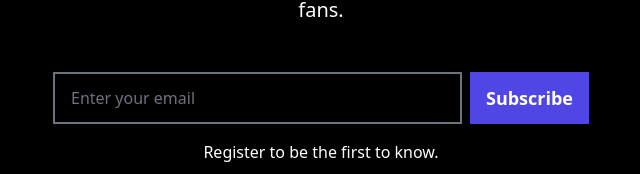
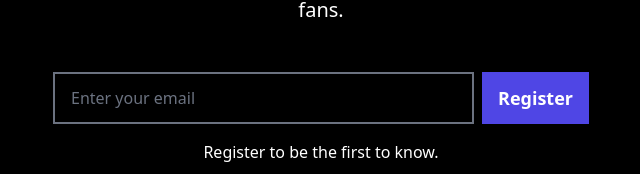
Before and after one commit to nobilelucifero/goosebump-website, a Next.js app: page / in a window 1280 px wide. Shown: the part 372-546 px from the top of the page, without its empty margins (319-959 px from the left). Built offline with nearby package versions, Linux system fonts and the light colour scheme.

Commit message:
change button copy

```diff
--- a/pages/index.js
+++ b/pages/index.js
@@ -33,7 +33,10 @@ export default function Home() {
     <div className="bg-black">
       <Head>
         <title>Goosebump</title>
-        <meta name="description" content="The future of music mementos, directly from artists to fans." />
+        <meta
+          name="description"
+          content="The future of music mementos, directly from artists to fans."
+        />
         {/* <link rel="icon" href="/favicon.ico" /> */}
       </Head>
 
@@ -48,12 +51,15 @@ export default function Home() {
             </p>
 
             <div className="mt-12 form-wrapper">
-              {message
-                ? <p
+              {message ? (
+                <p
                   className="px-4 py-3 bg-gray-700 text-white"
                   id="waitlist-form-status"
-            >{message}</p>
-                : <form
+                >
+                  {message}
+                </p>
+              ) : (
+                <form
                   className="w-full flex gap-2"
                   id="waitlist-form"
                   onSubmit={subscribeEmail}
@@ -70,9 +76,10 @@ export default function Home() {
                     type="submit"
                     className="bg-indigo-600 text-white px-4 py-3 font-bold sm:text-lg"
                   >
-                  Subscribe
+                    Register
                   </button>
-              </form>}
+                </form>
+              )}
               <p className="mt-4 mb-0">Register to be the first to know.</p>
             </div>
             {/*
```
Lines whose indentation alone changed are shown as unchanged.
